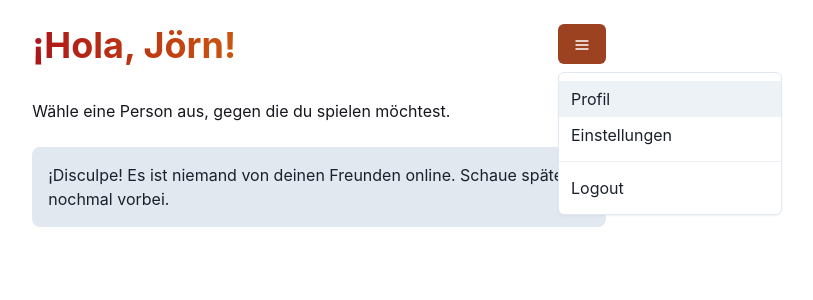
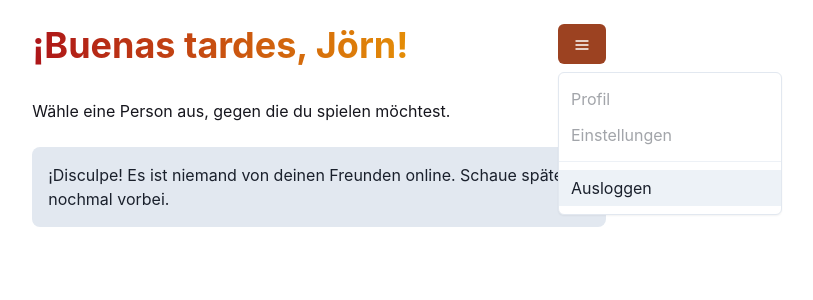
Before and after one commit to joernkgrp/quizlingo-chakra-ui, a Next.js app: page /room in a window 1280 px wide. Both pictures are taken after a click on the button "Menu". Shown: the top 300 px of the page, without its empty margins (321-1134 px from the left). Built offline with nearby package versions, Linux system fonts and the light colour scheme.

Commit message:
Optimize room page

```diff
--- a/src/pages/room.tsx
+++ b/src/pages/room.tsx
@@ -19,15 +19,15 @@ export default function Room() {
             <Main>
                 <Flex>
                     <Box flex="1">
-                        <GradientHeading title="¡Hola, Jörn!" />
+                        <GradientHeading title="¡Buenas tardes, Jörn!" />
                     </Box>
                     <Menu>
                         <MenuButton as={Button} colorScheme='orange' aria-label='Menu'><HamburgerIcon /></MenuButton>
                         <MenuList>
-                            <MenuItem>Profil</MenuItem>
-                            <MenuItem>Einstellungen</MenuItem>
+                            <MenuItem isDisabled>Profil</MenuItem>
+                            <MenuItem isDisabled>Einstellungen</MenuItem>
                             <MenuDivider />
-                            <MenuItem onClick={() => router.push("/")}>Logout</MenuItem>
+                            <MenuItem onClick={() => router.push("/")}>Ausloggen</MenuItem>
                         </MenuList>
                     </Menu>
                 </Flex>
@@ -35,13 +35,13 @@ export default function Room() {
 
                 {game ? <Box bg="gray.200" w="100%" p={4} borderRadius="lg">
                     <HStack spacing={3}>
-                        <Avatar name='Claire Anlage' src={users[1].imageURL} size='lg' />
-                        <Stack spacing={1}>
+                        <Avatar name='Claire Anlage' src={users[1].imageURL} />
+                        <Stack spacing={0}>
                             <Heading size="md">Claire Anlage</Heading>
-                            <Text fontSize="md">Level 3</Text>
+                            <Text fontSize="md">Level 2</Text>
                         </Stack>
                         <Spacer />
-                        <Button onClick={() => router.push("/load")} colorScheme='orange'>Jugar</Button>
+                        <Button onClick={() => router.push("/load")} colorScheme='orange'>Quiz starten</Button>
                     </HStack>
                 </Box> : <Box bg="gray.200" w="100%" p={4} borderRadius="lg">
                     ¡Disculpe! Es ist niemand von deinen Freunden online. Schaue später nochmal vorbei.
```
